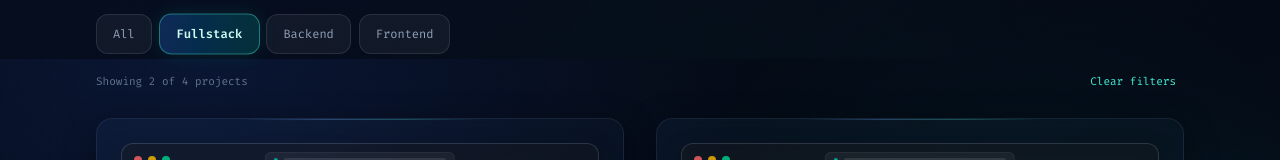
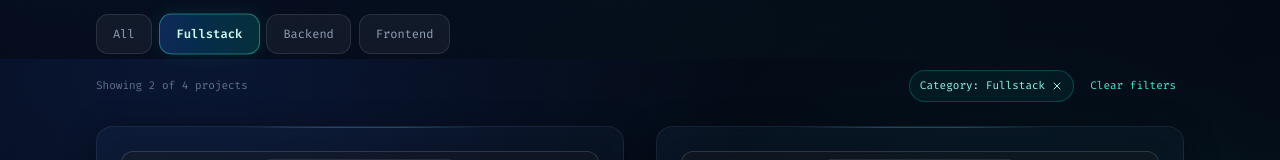
Before and after one commit to IvanWinataa/porto, a React (Vite) app in the folder frontend/: page / in a window 1280 px wide. Both pictures are taken after a click on the button "Fullstack". Shown: the part 4741-4901 px from the top of the page. Built offline with nearby package versions, Linux system fonts and the light colour scheme; no server answers.

Commit message:
feat: enhance Projects section filters; improve filter management and accessibility with ARIA roles

```diff
--- a/frontend/src/sections/Projects.jsx
+++ b/frontend/src/sections/Projects.jsx
@@ -128,9 +128,26 @@ export default function Projects() {
 
   const technologies = [...new Set(projects.flatMap((project) => project.tech_stack || []))]
     .sort((first, second) => first.localeCompare(second));
-  const hasActiveFilters = searchQuery.trim().length > 0
-    || activeCategory !== 'All'
-    || activeTechnology !== 'All';
+  const activeFilters = [
+    searchQuery.trim() && {
+      key: 'search',
+      label: `${t('Search', 'Cari')}: ${searchQuery.trim()}`,
+      ariaLabel: t(`Remove search filter ${searchQuery.trim()}`, `Hapus filter pencarian ${searchQuery.trim()}`),
+      onRemove: () => setSearchQuery('')
+    },
+    activeCategory !== 'All' && {
+      key: 'category',
+      label: `${t('Category', 'Kategori')}: ${activeCategory}`,
+      ariaLabel: t(`Remove category filter ${activeCategory}`, `Hapus filter kategori ${activeCategory}`),
+      onRemove: () => setActiveCategory('All')
+    },
+    activeTechnology !== 'All' && {
+      key: 'technology',
+      label: `${t('Technology', 'Teknologi')}: ${activeTechnology}`,
+      ariaLabel: t(`Remove technology filter ${activeTechnology}`, `Hapus filter teknologi ${activeTechnology}`),
+      onRemove: () => setActiveTechnology('All')
+    }
+  ].filter(Boolean);
 
   function clearFilters() {
     setSearchQuery('');
@@ -274,7 +291,23 @@ export default function Projects() {
                 ? `Menampilkan ${filteredProjects.length} dari ${projects.length} proyek`
                 : `Showing ${filteredProjects.length} of ${projects.length} projects`}
             </p>
-            {hasActiveFilters && (
+            {activeFilters.length > 0 && (
+              <div role="group" aria-label={t('Active project filters', 'Filter proyek aktif')} className="flex min-w-0 flex-wrap items-center gap-2">
+                {activeFilters.map((filter) => (
+                  <button
+                    key={filter.key}
+                    type="button"
+                    onClick={filter.onRemove}
+                    aria-label={filter.ariaLabel}
+                    title={filter.ariaLabel}
+                    className="group inline-flex min-h-8 max-w-full items-center gap-1.5 rounded-full border border-teal-400/25 bg-teal-500/[0.07] px-2.5 py-1 font-mono text-[11px] text-teal-200 transition-[border-color,background-color,transform] duration-200 hover:border-teal-300/50 hover:bg-teal-500/15 active:scale-[0.97] focus-visible:outline-none focus-visible:ring-2 focus-visible:ring-teal-400"
+                  >
+                    <span className="max-w-40 truncate sm:max-w-52">{filter.label}</span>
+                    <svg aria-hidden="true" className="h-3 w-3 shrink-0 transition-transform duration-200 group-hover:rotate-90" fill="none" stroke="currentColor" viewBox="0 0 24 24">
+                      <path strokeLinecap="round" strokeLinejoin="round" strokeWidth="2" d="M6 6 18 18M18 6 6 18" />
+                    </svg>
+                  </button>
+                ))}
                 <button
                   type="button"
                   onClick={clearFilters}
@@ -282,6 +315,7 @@ export default function Projects() {
                 >
                   {t('Clear filters', 'Hapus filter')}
                 </button>
+              </div>
             )}
           </div>
         )}
```
Lines whose indentation alone changed are shown as unchanged.
